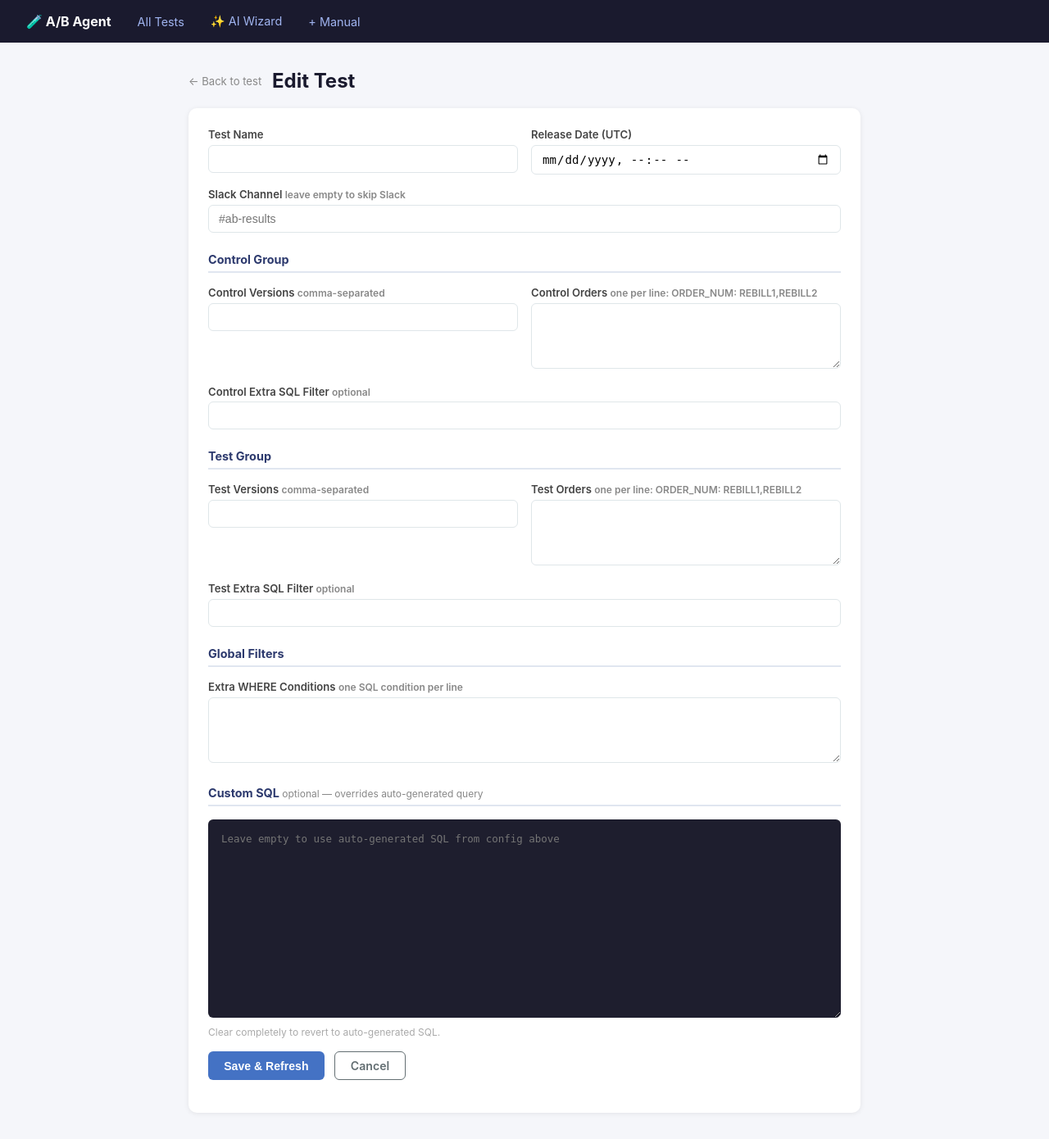
After one commit to strtyu/ab-test-agent, a FastAPI app: template ab_agent/templates/edit_test.html in a window 1280 px wide. The commit adds this page. Shown: the whole page at 82% size. Run offline with FastAPI, Linux system fonts and the light colour scheme; the template is opened without the code that fills it, so the values that code supplies are empty; some libraries are stand-ins or nearby versions.

Commit message:
Add test editing: GET/POST /tests/{id}/edit with pre-filled form

```diff
--- a/ab_agent/db/repository.py
+++ b/ab_agent/db/repository.py
@@ -50,6 +50,9 @@ class TestRepo:
 
     def update_config(self, test_id: str, config_json: str) -> None:
         _execute(get_connection(), "UPDATE tests SET config_json=%s WHERE id=%s", (config_json, test_id))
+
+    def update_name(self, test_id: str, test_name: str) -> None:
+        _execute(get_connection(), "UPDATE tests SET test_name=%s WHERE id=%s", (test_name, test_id))
 
 
 class SnapshotRepo:
--- /dev/null
+++ b/ab_agent/templates/edit_test.html
@@ -0,0 +1,93 @@
+{% extends "base.html" %}
+{% block title %}Edit {{ test.test_name }}{% endblock %}
+
+{% block content %}
+<div style="max-width:820px;margin:0 auto">
+<div style="display:flex;align-items:center;gap:.8rem;margin-bottom:1.2rem">
+  <a href="/tests/{{ test.id }}" style="color:#888;font-size:.82rem;text-decoration:none">← Back to test</a>
+  <h1 style="margin:0">Edit Test</h1>
+</div>
+
+<div class="card">
+  {% if error %}
+  <div class="alert alert-error">{{ error }}</div>
+  {% endif %}
+
+  <form method="post" action="/tests/{{ test.id }}/edit">
+
+    <div class="form-row">
+      <div class="form-group">
+        <label>Test Name</label>
+        <input type="text" name="test_name" value="{{ vals.test_name | e }}" required />
+      </div>
+      <div class="form-group">
+        <label>Release Date (UTC)</label>
+        <input type="datetime-local" name="release_date" value="{{ vals.release_date | e }}" required />
+      </div>
+    </div>
+
+    <div class="form-group">
+      <label>Slack Channel <small>leave empty to skip Slack</small></label>
+      <input type="text" name="slack_channel" value="{{ vals.slack_channel | e }}" placeholder="#ab-results" />
+    </div>
+
+    <div class="section-label">Control Group</div>
+
+    <div class="form-row">
+      <div class="form-group">
+        <label>Control Versions <small>comma-separated</small></label>
+        <input type="text" name="ctrl_versions" value="{{ vals.ctrl_versions | e }}" required />
+      </div>
+      <div class="form-group">
+        <label>Control Orders <small>one per line: ORDER_NUM: REBILL1,REBILL2</small></label>
+        <textarea name="ctrl_orders" required>{{ vals.ctrl_orders | e }}</textarea>
+      </div>
+    </div>
+    <div class="form-group">
+      <label>Control Extra SQL Filter <small>optional</small></label>
+      <input type="text" name="ctrl_extra_filter" value="{{ vals.ctrl_extra_filter | e }}" />
+    </div>
+
+    <div class="section-label">Test Group</div>
+
+    <div class="form-row">
+      <div class="form-group">
+        <label>Test Versions <small>comma-separated</small></label>
+        <input type="text" name="test_versions" value="{{ vals.test_versions | e }}" required />
+      </div>
+      <div class="form-group">
+        <label>Test Orders <small>one per line: ORDER_NUM: REBILL1,REBILL2</small></label>
+        <textarea name="test_orders" required>{{ vals.test_orders | e }}</textarea>
+      </div>
+    </div>
+    <div class="form-group">
+      <label>Test Extra SQL Filter <small>optional</small></label>
+      <input type="text" name="test_extra_filter" value="{{ vals.test_extra_filter | e }}" />
+    </div>
+
+    <div class="section-label">Global Filters</div>
+
+    <div class="form-group">
+      <label>Extra WHERE Conditions <small>one SQL condition per line</small></label>
+      <textarea name="extra_conditions">{{ vals.extra_conditions | e }}</textarea>
+    </div>
+
+    <div class="section-label">Custom SQL <small style="font-weight:400">optional — overrides auto-generated query</small></div>
+
+    <div class="form-group">
+      <textarea name="custom_sql" rows="14"
+        style="font-family:monospace;font-size:.78rem;background:#1e1e2e;color:#cdd6f4;border:none;border-radius:6px;padding:1rem;width:100%;resize:vertical"
+        placeholder="Leave empty to use auto-generated SQL from config above">{{ vals.custom_sql | e }}</textarea>
+      <p style="font-size:.75rem;color:#aaa;margin-top:.4rem">
+        Clear completely to revert to auto-generated SQL.
+      </p>
+    </div>
+
+    <div class="actions" style="margin-bottom:1rem">
+      <button type="submit" class="btn btn-primary">Save &amp; Refresh</button>
+      <a href="/tests/{{ test.id }}" class="btn btn-outline">Cancel</a>
+    </div>
+  </form>
+</div>
+</div>
+{% endblock %}
--- a/ab_agent/templates/test_detail.html
+++ b/ab_agent/templates/test_detail.html
@@ -115,6 +115,9 @@
       <button type="submit" class="btn btn-outline">↻ Refresh Now</button>
     </form>
 
+    <!-- Edit test -->
+    <a href="/tests/{{ test.id }}/edit" class="btn btn-outline">✏️ Edit Test</a>
+
     <!-- Interactive dashboard -->
     {% if snap %}
     <a href="/tests/{{ test.id }}/dashboard" class="btn btn-outline" target="_blank">📊 Interactive Dashboard</a>
```
Also changed, not shown: ab_agent/routers/tests.py (+77 -0 lines).
